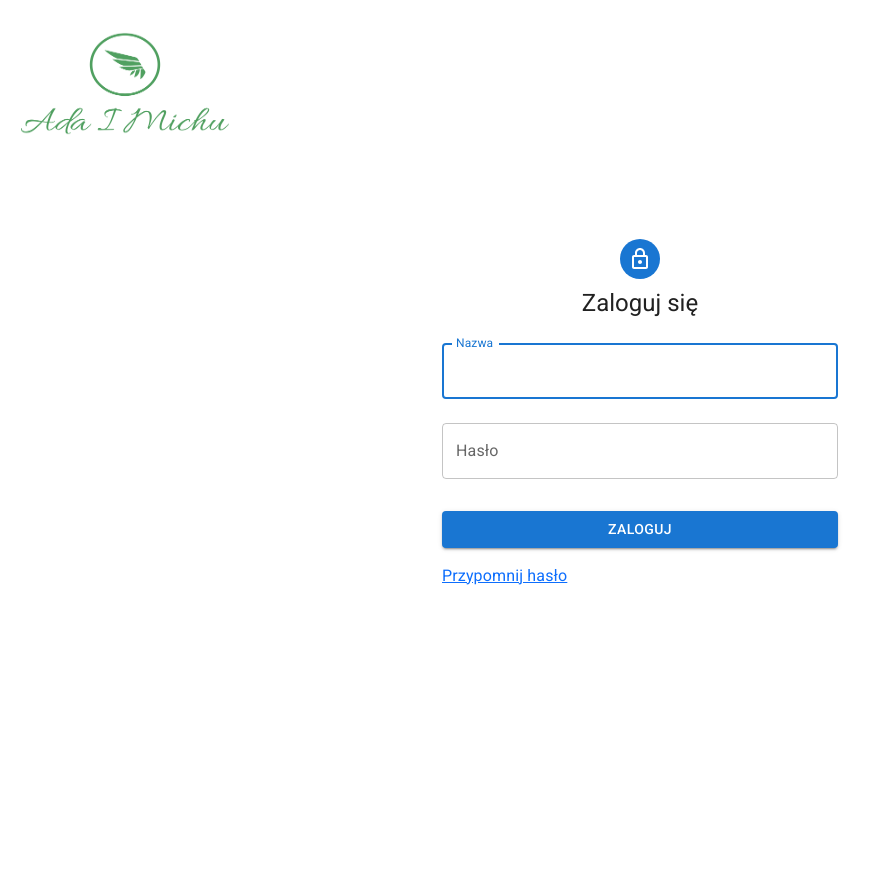
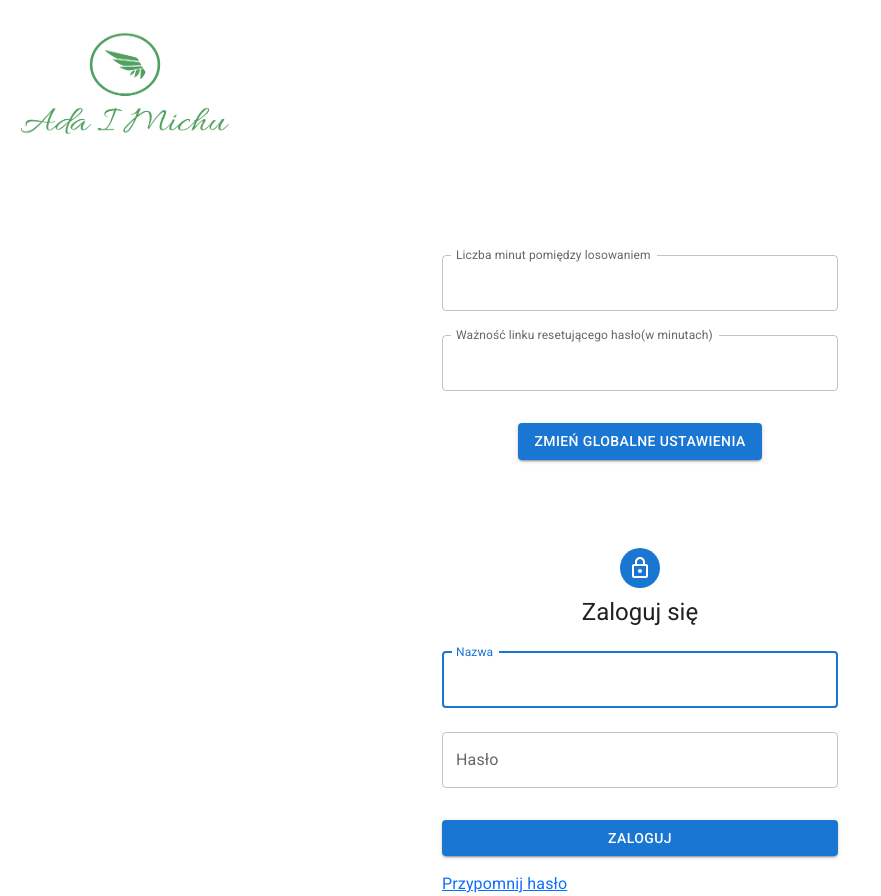
Before and after one commit to Ryniek/Adaimichu-front, a React (Create React App) app: page / in a window 1280 px wide. Shown: the whole page, without its empty margins (0-881 px from the left). Before the commit the page ends 800 px from the top, so only its background shows below. Built offline with nearby package versions, Linux system fonts and the light colour scheme; no server answers.

Commit message:
Created admin panel form for global settings.

```diff
--- /dev/null
+++ b/src/components/admin/AdminPanel.js
@@ -0,0 +1,155 @@
+import React, { useEffect, useState } from "react";
+import Avatar from "@mui/material/Avatar";
+import Button from "@mui/material/Button";
+import CssBaseline from "@mui/material/CssBaseline";
+import TextField from "@mui/material/TextField";
+import { Link } from "react-router-dom";
+import Grid from "@mui/material/Grid";
+import Box from "@mui/material/Box";
+import LockOutlinedIcon from "@mui/icons-material/LockOutlined";
+import Typography from "@mui/material/Typography";
+import Container from "@mui/material/Container";
+import { createTheme, ThemeProvider } from "@mui/material/styles";
+import { connect } from "react-redux";
+import { login } from "../../store/actions/auth";
+import { Navigate } from "react-router-dom";
+import { fetchFinishedTasks } from "../../store/actions/task";
+import { deleteFinishedTask } from "../../store/actions/admin";
+import authHeader from "../../services/auth-header";
+import axios from "../../axios-instance";
+import { toast } from "react-toastify";
+import { ConfirmDialog } from "primereact/confirmdialog";
+import { formatDuration, intervalToDuration } from "date-fns";
+import { pl } from "date-fns/locale";
+
+function AdminPanel(props) {
+  const [minutesBetweenDrawing, setMinutesBetweenDrawing] = useState();
+  const [resetPasswordTokenValidity, setResetPasswordTokenValidity] =
+    useState();
+  const [visible, setVisible] = useState(false);
+
+  useEffect(() => {
+    fetchGlobalSettings();
+  }, []);
+
+  function fetchGlobalSettings() {
+    axios.get("/admin/settings", { headers: authHeader() }).then((response) => {
+      setMinutesBetweenDrawing(response.data.minutesBetweenDrawing);
+      setResetPasswordTokenValidity(response.data.resetPasswordTokenValidity);
+    });
+  }
+
+  function setGlobalSettings() {
+    axios
+      .put(
+        "/admin/settings",
+        {
+          minutesBetweenDrawing: minutesBetweenDrawing,
+          resetPasswordTokenValidity: resetPasswordTokenValidity,
+        },
+        { headers: authHeader() }
+      )
+      .then((response) => {
+        toast.success("Globalne ustawienia zapisane");
+      })
+      .catch((error) => {
+        toast.error(error.response.data[0].message);
+      });
+  }
+
+  function checkFieldsValidity() {
+    setVisible(true);
+  }
+
+  return (
+    <Container component="main" maxWidth="xs">
+      <CssBaseline />
+      <Box
+        sx={{
+          marginTop: 8,
+          display: "flex",
+          flexDirection: "column",
+          alignItems: "center",
+          maxWidth: "400px",
+        }}
+      >
+        <Box noValidate component="form" textAlign="center" sx={{ mt: 1 }}>
+          <TextField
+            value={minutesBetweenDrawing}
+            onChange={(event) => setMinutesBetweenDrawing(event.target.value)}
+            margin="normal"
+            fullWidth
+            type="number"
+            id="minutesBetweenDrawing"
+            label="Liczba minut pomiędzy losowaniem"
+            name="minutesBetweenDrawing"
+            autoComplete="minutesBetweenDrawing"
+            InputLabelProps={{
+              shrink: true,
+            }}
+            autoFocus
+          />
+          <Typography variant="overline">
+            {minutesBetweenDrawing
+              ? formatDuration(
+                  intervalToDuration({
+                    start: 0,
+                    end: minutesBetweenDrawing * 1000 * 60,
+                  }),
+                  { locale: pl }
+                )
+              : null}
+          </Typography>
+          <TextField
+            value={resetPasswordTokenValidity}
+            onChange={(event) =>
+              setResetPasswordTokenValidity(event.target.value)
+            }
+            margin="normal"
+            fullWidth
+            type="number"
+            id="resetPasswordTokenValidity"
+            label="Ważność linku resetującego hasło(w minutach)"
+            name="resetPasswordTokenValidity"
+            InputLabelProps={{
+              shrink: true,
+            }}
+            autoComplete="resetPasswordTokenValidity"
+          />
+          <Box>
+            <Typography variant="overline">
+              {resetPasswordTokenValidity
+                ? formatDuration(
+                    intervalToDuration({
+                      start: 0,
+                      end: resetPasswordTokenValidity * 1000 * 60,
+                    }),
+                    { locale: pl }
+                  )
+                : null}
+            </Typography>
+          </Box>
+          <Button
+            onClick={() => checkFieldsValidity()}
+            variant="contained"
+            sx={{ mt: 3, mb: 2 }}
+          >
+            Zmień globalne ustawienia
+          </Button>
+          <ConfirmDialog
+            visible={visible}
+            onHide={() => setVisible(false)}
+            message="Czy na pewno chcesz ustawić nowe ustawienia globalne?"
+            header="Potwierdzenie"
+            icon="pi pi-question-circle"
+            acceptLabel="Tak"
+            rejectLabel="Nie"
+            accept={() => setGlobalSettings()}
+          />
+        </Box>
+      </Box>
+    </Container>
+  );
+}
+
+export default AdminPanel;
--- a/src/index.js
+++ b/src/index.js
@@ -27,6 +27,7 @@ import { ToastContainer } from 'react-toastify';
 import 'react-toastify/dist/ReactToastify.min.css';
 import ResetPassword from "./components/login/ResetPassword";
 import SetPassword from "./components/login/SetPassword";
+import AdminPanel from "./components/admin/AdminPanel";
 
 
 const root = ReactDOM.createRoot(document.getElementById("root"));
@@ -35,6 +36,7 @@ root.render(
     <React.StrictMode>
       <BrowserRouter>
         <TopNav></TopNav>
+        <AdminPanel></AdminPanel>
         <Routes>
           <Route path="/" element={<Login />}></Route>
           <Route path="/owned" element={<OwnTasks />}></Route>
--- a/src/store/actions/actionTypes.js
+++ b/src/store/actions/actionTypes.js
@@ -21,3 +21,5 @@ export const FINISH_TASK = "FINISH_TASK";
 export const FETCH_USER_DETAILS = "FETCH_USER_DETAILS";
 export const SET_EMAIL = "SET_EMAIL";
 export const SET_EMAIL_FAIL = "SET_EMAIL_FAIL";
+//ADMIN
+export const DELETE_FINISHED_TASK = "DELETE_FINISHED_TASK";
--- /dev/null
+++ b/src/store/actions/admin.js
@@ -0,0 +1,13 @@
+import * as actionTypes from './actionTypes';
+import axios from '../../axios-instance';
+import authHeader from '../../services/auth-header';
+
+export const deleteFinishedTask = (taskId) => (dispatch) => {
+    axios.delete('/admin/tasks/' + taskId, {headers: authHeader() })
+    .then((response) => {
+        dispatch({
+            type: actionTypes.DELETE_TASK,
+            taskId: taskId,
+        });
+    })
+};
```
